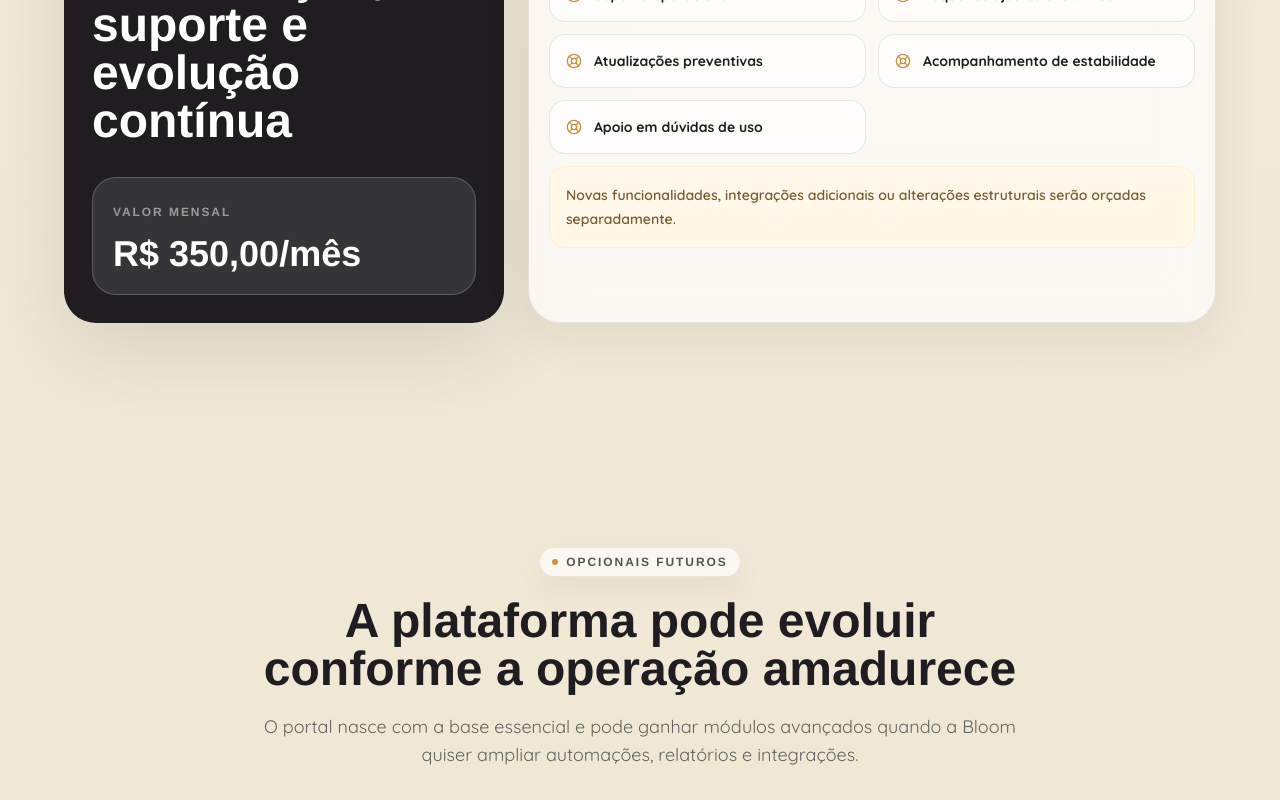
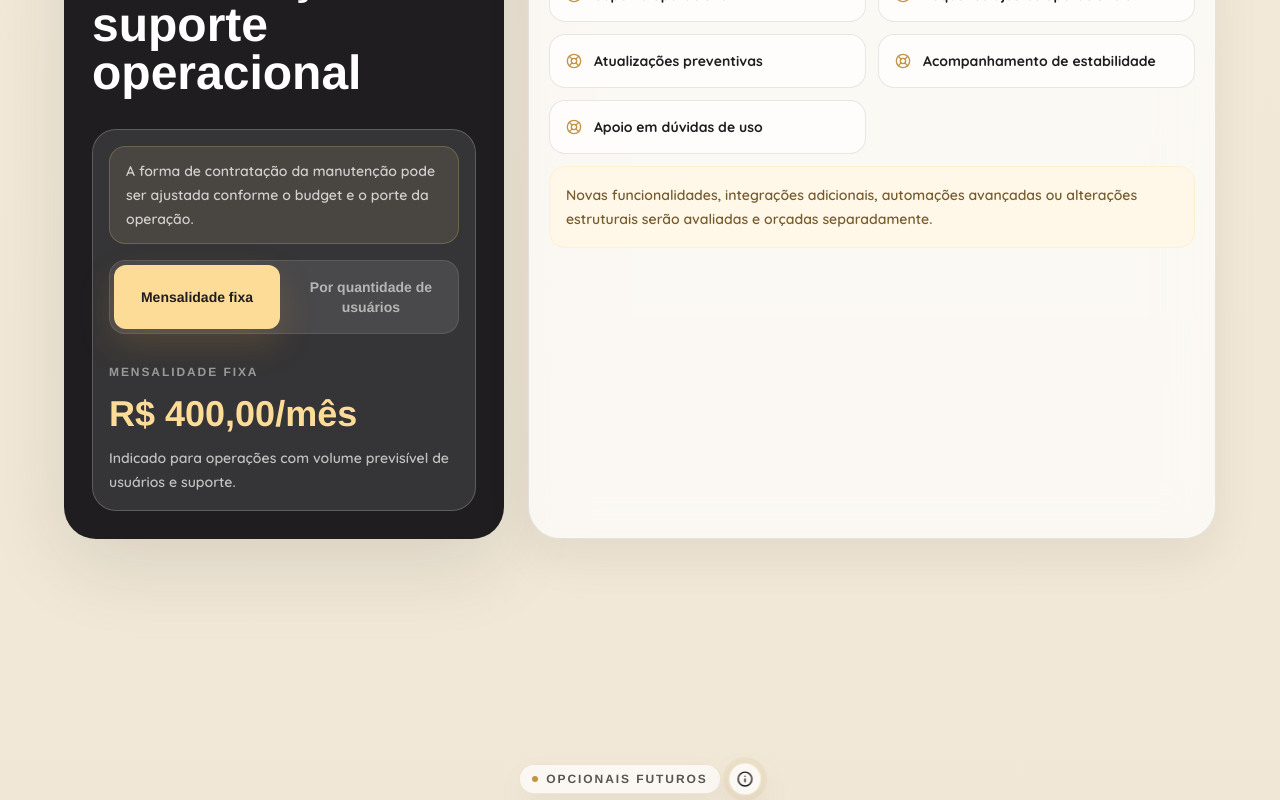
Before and after one commit to GabrielRossanesi/propostasindmedabc, a Next.js app: page / in a window 1280 px wide. Shown: the part 10060-10860 px from the top of the page. Built offline with nearby package versions, Linux system fonts and the light colour scheme.

Commit message:
Refine maintenance pricing and optional tooltip

```diff
--- a/src/components/proposal-page.tsx
+++ b/src/components/proposal-page.tsx
@@ -19,6 +19,7 @@ import {
   Eye,
   Gift,
   History,
+  Info,
   KeyRound,
   Layers,
   LayoutDashboard,
@@ -90,6 +91,12 @@ const scaleIn: Variants = {
   visible: { opacity: 1, scale: 1, y: 0, filter: "blur(0px)", transition: { duration: 0.78, ease: "easeOut" } },
 };
 const moralesLogoSrc = `${process.env.NEXT_PUBLIC_BASE_PATH ?? ""}/morales-logo.png`;
+const userPricingTiers = [
+  ["Até 5 usuários", "R$ 400,00/mês"],
+  ["6 a 15 usuários", "R$ 600,00/mês"],
+  ["16 a 30 usuários", "R$ 850,00/mês"],
+  ["Acima de 30 usuários", "Sob consulta"],
+];
 
 function cn(...classes: Array<string | false | undefined>) {
   return classes.filter(Boolean).join(" ");
@@ -238,6 +245,53 @@ function ButtonLink({
       <span className="relative z-10">{children}</span>
       <ArrowRight className="relative z-10 h-4 w-4 transition duration-300 group-hover:translate-x-1" />
     </motion.a>
+  );
+}
+
+function InfoTooltip() {
+  const [open, setOpen] = useState(false);
+  const reduceMotion = useReducedMotion();
+
+  return (
+    <span className="relative inline-flex" onMouseEnter={() => setOpen(true)} onMouseLeave={() => setOpen(false)}>
+      <motion.button
+        type="button"
+        className="grid h-8 w-8 place-items-center rounded-full border border-bloom-green/25 bg-white/75 text-bloom-graphite shadow-[0_12px_30px_rgba(31,29,32,0.08)] transition hover:-translate-y-0.5 hover:border-bloom-champagne hover:bg-bloom-champagne/35 focus:outline-none focus-visible:ring-2 focus-visible:ring-bloom-champagne"
+        aria-label="Informações sobre opcionais futuros"
+        aria-expanded={open}
+        onClick={() => setOpen((value) => !value)}
+        onFocus={() => setOpen(true)}
+        onBlur={() => setOpen(false)}
+        animate={
+          reduceMotion
+            ? undefined
+            : {
+                scale: [1, 1.055, 1],
+                boxShadow: [
+                  "0 12px 30px rgba(31,29,32,0.08), 0 0 0 0 rgba(196,147,70,0.00)",
+                  "0 14px 36px rgba(31,29,32,0.10), 0 0 0 7px rgba(196,147,70,0.12)",
+                  "0 12px 30px rgba(31,29,32,0.08), 0 0 0 0 rgba(196,147,70,0.00)",
+                ],
+              }
+        }
+        transition={reduceMotion ? undefined : { duration: 2.8, repeat: Infinity, ease: "easeInOut" }}
+      >
+        <Info className="h-4 w-4" aria-hidden="true" />
+      </motion.button>
+      <AnimatePresence>
+        {open ? (
+          <motion.span
+            className="absolute left-1/2 top-full z-40 mt-3 block w-[min(19rem,calc(100vw-2rem))] -translate-x-1/2 rounded-2xl border border-bloom-champagne/35 bg-bloom-graphite p-4 text-left text-sm font-semibold leading-6 text-white/85 shadow-[0_24px_70px_rgba(31,29,32,0.22)]"
+            initial={{ opacity: 0, y: -4, scale: 0.96 }}
+            animate={{ opacity: 1, y: 0, scale: 1 }}
+            exit={{ opacity: 0, y: -4, scale: 0.96 }}
+            transition={{ duration: 0.2, ease: "easeOut" }}
+          >
+            Os itens listados abaixo são possibilidades futuras de expansão da plataforma. Cada nova funcionalidade deverá passar por análise técnica e orçamento específico antes da implementação.
+          </motion.span>
+        ) : null}
+      </AnimatePresence>
+    </span>
   );
 }
 
@@ -877,17 +931,72 @@ function InvestmentSection({ parallax }: { parallax: MouseParallax }) {
 }
 
 function MaintenanceSection() {
+  const [pricingMode, setPricingMode] = useState<"fixed" | "users">("fixed");
+
   return (
     <section className="px-5 py-20 md:py-28">
       <div className="mx-auto grid max-w-6xl gap-6 lg:grid-cols-[0.78fr_1.22fr]">
         <motion.div className="dark-premium-card rounded-[2rem] bg-bloom-graphite p-7 text-white shadow-soft" initial="hidden" whileInView="visible" viewport={viewport} variants={scaleIn} whileHover={{ y: -4 }}>
           <span className="text-xs font-extrabold uppercase tracking-[0.18em] text-bloom-champagne">Manutenção</span>
-          <h2 className="mt-5 text-3xl font-extrabold leading-tight md:text-5xl">Manutenção, suporte e evolução contínua</h2>
-          <div className="mt-8 rounded-3xl border border-white/20 bg-white/10 p-5">
-            <small className="text-xs font-extrabold uppercase tracking-[0.16em] text-white/50">Valor mensal</small>
-            <motion.strong className="mt-3 block text-4xl font-extrabold" initial={{ opacity: 0, scale: 0.95 }} whileInView={{ opacity: 1, scale: 1 }} viewport={viewport} transition={{ duration: 0.5, ease: "easeOut", delay: 0.1 }}>
-              R$ 350,00/mês
-            </motion.strong>
+          <h2 className="mt-5 text-3xl font-extrabold leading-tight md:text-5xl">Manutenção e suporte operacional</h2>
+          <div className="mt-8 rounded-3xl border border-white/20 bg-white/10 p-4">
+            <p className="mb-4 rounded-2xl border border-bloom-champagne/20 bg-bloom-champagne/10 px-4 py-3 text-sm font-semibold leading-6 text-white/75">
+              A forma de contratação da manutenção pode ser ajustada conforme o budget e o porte da operação.
+            </p>
+            <div className="grid gap-2 rounded-2xl border border-white/10 bg-white/10 p-1 sm:grid-cols-2">
+              {[
+                ["fixed", "Mensalidade fixa"],
+                ["users", "Por quantidade de usuários"],
+              ].map(([mode, label]) => (
+                <button
+                  key={mode}
+                  type="button"
+                  className={cn(
+                    "rounded-xl px-3 py-3 text-sm font-extrabold transition",
+                    pricingMode === mode ? "bg-bloom-champagne text-bloom-graphite shadow-[0_14px_34px_rgba(196,147,70,0.22)]" : "text-white/60 hover:bg-white/10 hover:text-white",
+                  )}
+                  onClick={() => setPricingMode(mode as "fixed" | "users")}
+                >
+                  {label}
+                </button>
+              ))}
+            </div>
+
+            <AnimatePresence mode="wait">
+              {pricingMode === "fixed" ? (
+                <motion.div
+                  key="fixed"
+                  initial={{ opacity: 0, y: 10, filter: "blur(6px)" }}
+                  animate={{ opacity: 1, y: 0, filter: "blur(0px)" }}
+                  exit={{ opacity: 0, y: -8, filter: "blur(6px)" }}
+                  transition={{ duration: 0.26, ease: "easeOut" }}
+                  className="pt-6"
+                >
+                  <small className="text-xs font-extrabold uppercase tracking-[0.16em] text-white/50">Mensalidade fixa</small>
+                  <strong className="mt-3 block text-4xl font-extrabold text-bloom-champagne">R$ 400,00/mês</strong>
+                  <p className="mt-3 text-sm font-semibold leading-6 text-white/70">Indicado para operações com volume previsível de usuários e suporte.</p>
+                </motion.div>
+              ) : (
+                <motion.div
+                  key="users"
+                  initial={{ opacity: 0, y: 10, filter: "blur(6px)" }}
+                  animate={{ opacity: 1, y: 0, filter: "blur(0px)" }}
+                  exit={{ opacity: 0, y: -8, filter: "blur(6px)" }}
+                  transition={{ duration: 0.26, ease: "easeOut" }}
+                  className="pt-5"
+                >
+                  <div className="grid gap-2">
+                    {userPricingTiers.map(([range, price]) => (
+                      <div key={range} className="flex items-center justify-between gap-4 rounded-2xl border border-white/10 bg-white/10 px-4 py-3">
+                        <span className="text-sm font-bold text-white/70">{range}</span>
+                        <strong className="text-sm font-extrabold text-bloom-champagne">{price}</strong>
+                      </div>
+                    ))}
+                  </div>
+                  <p className="mt-4 text-sm font-semibold leading-6 text-white/70">Modelo indicado para operações com crescimento gradual de equipe, permitindo ajustar a manutenção conforme o porte da operação.</p>
+                </motion.div>
+              )}
+            </AnimatePresence>
           </div>
         </motion.div>
         <motion.div className="grid content-start gap-3 rounded-[2rem] border border-bloom-ink/10 bg-white/70 p-5 shadow-[0_18px_48px_rgba(23,24,20,0.07)] backdrop-blur-xl sm:grid-cols-2" initial="hidden" whileInView="visible" viewport={viewport} variants={stagger}>
@@ -897,7 +1006,7 @@ function MaintenanceSection() {
               {item}
             </motion.div>
           ))}
-          <p className="rounded-2xl border border-bloom-champagne/30 bg-[#fff7e7] p-4 text-sm font-semibold leading-6 text-[#755b2f] sm:col-span-2">Novas funcionalidades, integrações adicionais ou alterações estruturais serão orçadas separadamente.</p>
+          <p className="rounded-2xl border border-bloom-champagne/30 bg-[#fff7e7] p-4 text-sm font-semibold leading-6 text-[#755b2f] sm:col-span-2">Novas funcionalidades, integrações adicionais, automações avançadas ou alterações estruturais serão avaliadas e orçadas separadamente.</p>
         </motion.div>
       </div>
     </section>
@@ -907,7 +1016,17 @@ function MaintenanceSection() {
 function OptionalSection() {
   return (
     <section className="px-5 py-20 md:py-28">
-      <SectionHeader eyebrow="Opcionais futuros" title="A plataforma pode evoluir conforme a operação amadurece" text="O portal nasce com a base essencial e pode ganhar módulos avançados quando a Bloom quiser ampliar automações, relatórios e integrações." />
+      <motion.div className="mx-auto max-w-3xl text-center" variants={fadeUp} initial="hidden" whileInView="visible" viewport={viewport}>
+        <div className="inline-flex items-center justify-center gap-2">
+          <span className="inline-flex items-center gap-2 rounded-full border border-bloom-green/20 bg-white/70 px-3 py-1.5 text-xs font-extrabold uppercase tracking-[0.16em] text-bloom-forest shadow-[0_12px_30px_rgba(23,24,20,0.05)]">
+            <span className="h-1.5 w-1.5 rounded-full bg-bloom-green" />
+            Opcionais futuros
+          </span>
+          <InfoTooltip />
+        </div>
+        <h2 className="mt-5 text-balance text-3xl font-extrabold leading-[1.05] text-bloom-ink md:text-5xl">A plataforma pode evoluir conforme a operação amadurece</h2>
+        <p className="mt-5 text-base leading-8 text-[#62645f] md:text-lg">O portal nasce com a base essencial e pode ganhar módulos avançados mediante análise e orçamento, conforme a Bloom quiser ampliar automações, relatórios e integrações.</p>
+      </motion.div>
       <motion.div className="mx-auto mt-12 grid max-w-6xl gap-4 sm:grid-cols-2 lg:grid-cols-5" initial="hidden" whileInView="visible" viewport={viewport} variants={stagger}>
         {optionalItems.map((item) => (
           <motion.article key={item.label} variants={fadeUp} whileHover={{ y: -5, scale: 1.01 }} className="premium-card group rounded-3xl border border-bloom-ink/10 bg-white/70 p-5 shadow-[0_18px_48px_rgba(23,24,20,0.06)] backdrop-blur-xl">
--- a/src/lib/proposal-data.ts
+++ b/src/lib/proposal-data.ts
@@ -225,7 +225,7 @@ export const maintenanceItems = [
   "Monitoramento básico",
   "Correções técnicas",
   "Suporte operacional",
-  "Pequenos ajustes evolutivos",
+  "Pequenos ajustes operacionais",
   "Atualizações preventivas",
   "Acompanhamento de estabilidade",
   "Apoio em dúvidas de uso",
```
